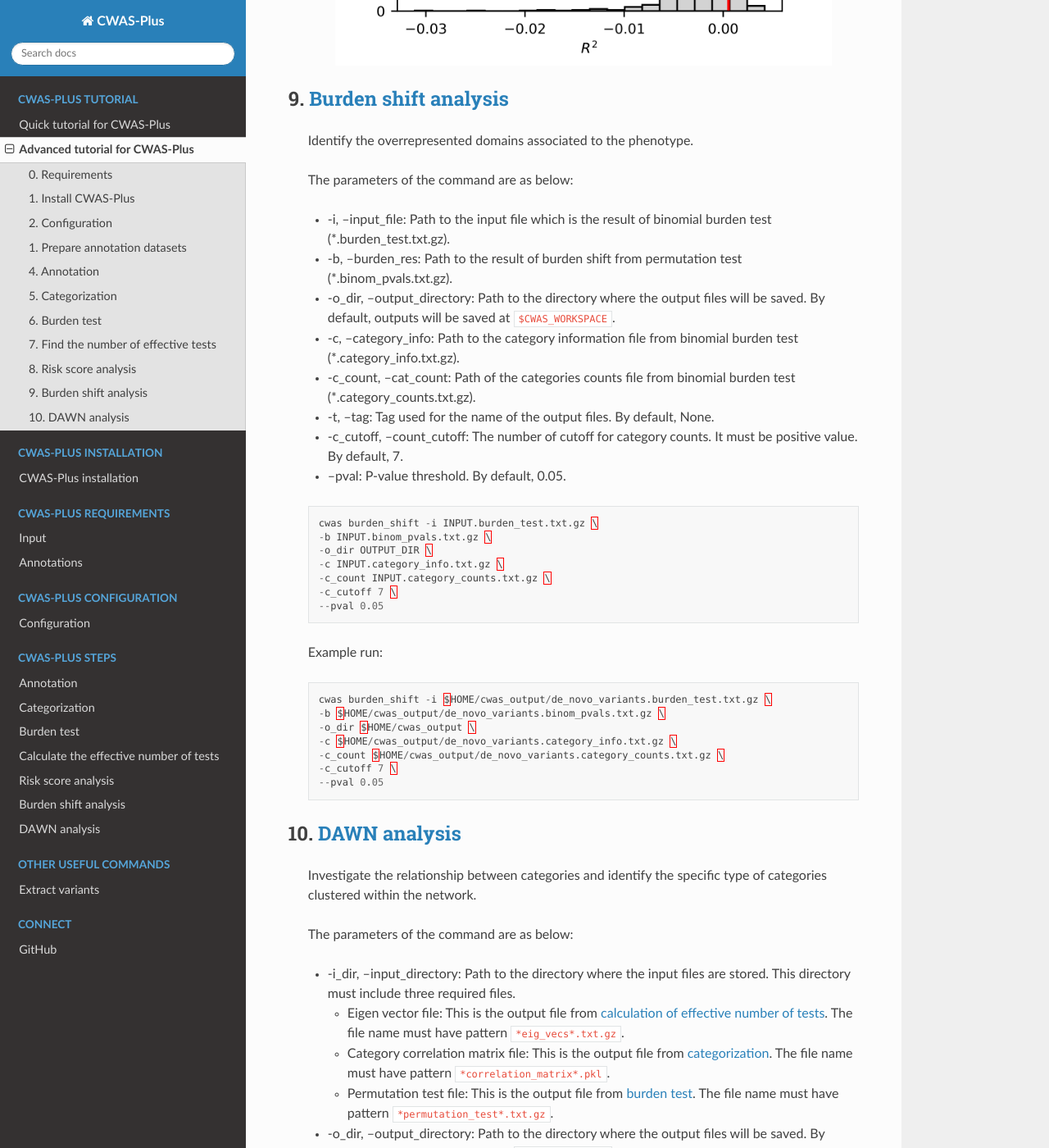
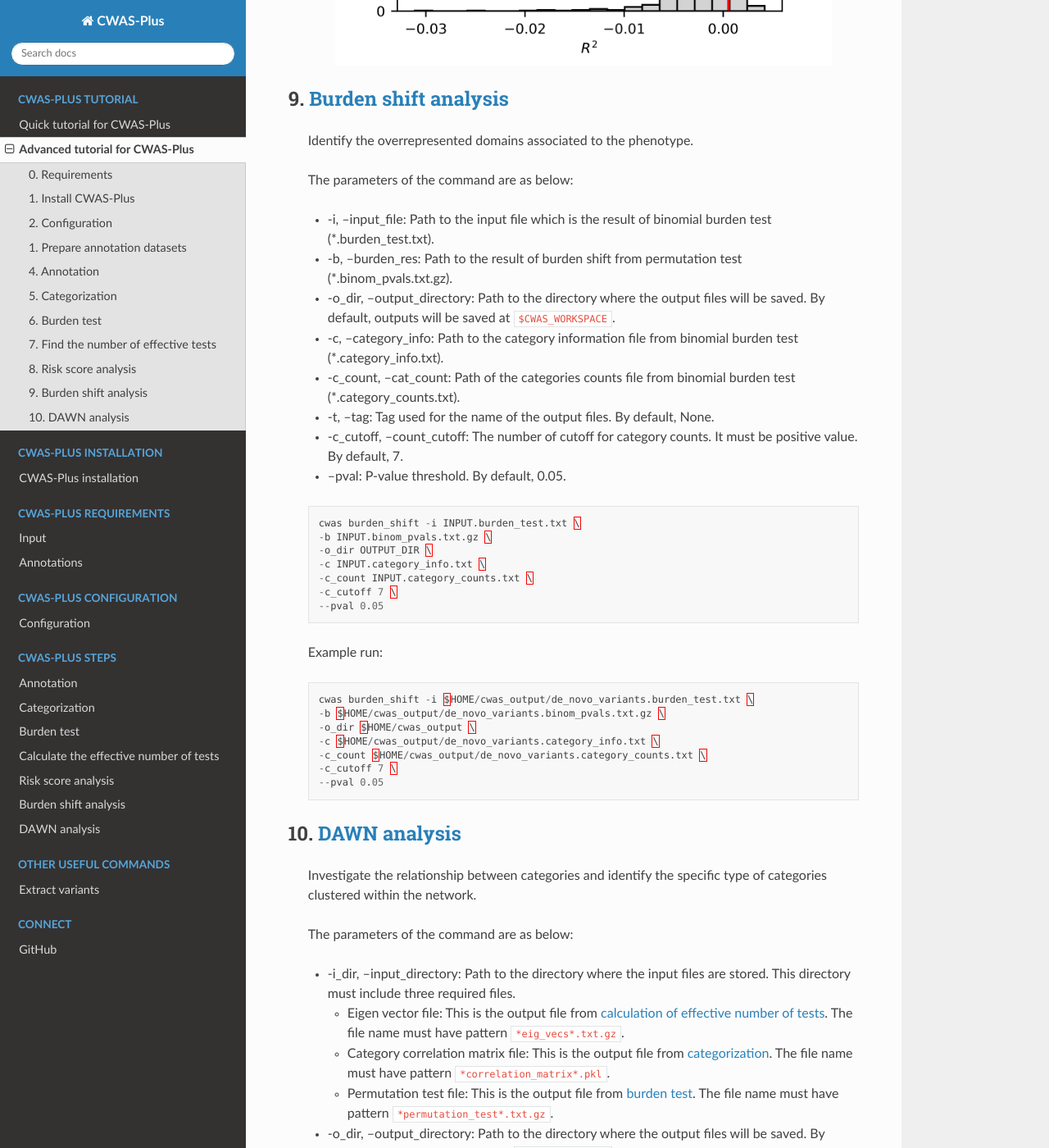
Before and after one commit to joonan-lab/cwas, a Sphinx documentation site: the page built from docs/quickstart/advanced_tutorial.rst, in a window 1280 px wide and 1400 px high, scrolled down 22223 px. Shown: the whole window at 82% size. Built offline with Sphinx 7.4.7 and the Read the Docs theme 2.0.0, drawn with Linux system fonts in a browser that asks for light colours; some of the changed text lies outside the part shown.

```diff
--- a/docs/quickstart/advanced_tutorial.rst
+++ b/docs/quickstart/advanced_tutorial.rst
@@ -455,9 +455,9 @@ This is an advanced tutorial for CWAS-Plus. Specific descriptions of arguments a
 
         cwas permutation_test -i INPUT.categorization_result.txt.gz -o_dir OUTPUT_DIR -s SAMPLE_LIST.txt -a ADJUST_FACTOR.txt -n 10000 -p 8 -b
 
-  The specific descriptions of the output files are as below. Each output file containing a specific pattern (i.e., ``.burden_test.txt.gz``, ``.permutation_test.txt.gz``, ``.binom_pvals.txt.gz``) in the file name as below will be found in the output directory.
+  The specific descriptions of the output files are as below. Each output file containing a specific pattern (i.e., ``.burden_test.txt``, ``.permutation_test.txt.gz``, ``.binom_pvals.txt.gz``) in the file name as below will be found in the output directory.
 
-  - OUTPUT.burden_test.txt.gz: The final output file containing relative risk, two-sided binomial p-value and one-sided binomial p-value of each category.
+  - OUTPUT.burden_test.txt: The final output file containing relative risk, two-sided binomial p-value and one-sided binomial p-value of each category.
   - OUTPUT.permutation_test.txt.gz: The final output file containing p-values calculated from permutations. This file will be used for :ref:`DAWN analysis <dawn>`.
   - OUTPUT.binom_pvals.txt.gz: The matrix containing binomial p-values generated from each permutation. This file will be generated only with ``-b`` option given.
 
@@ -480,9 +480,9 @@ This is an advanced tutorial for CWAS-Plus. Specific descriptions of arguments a
     $HOME/cwas_output
     ...
     ├── de_novo_variants.burden_test.volcano_plot.pdf
-    ├── de_novo_variants.burden_test.txt.gz
-    ├── de_novo_variants.category_counts.txt.gz
-    ├── de_novo_variants.category_info.txt.gz
+    ├── de_novo_variants.burden_test.txt
+    ├── de_novo_variants.category_counts.txt
+    ├── de_novo_variants.category_info.txt
     ...
 
   The ``de_novo_variants.burden_test.volcano_plot.pdf`` looks like below. Each dot in the plot is a category. The x axis refers to two-sided binomial p-values in -|log10| format. The y axis refers to the relative risk in |log2| format. The red dashed line represents a p-value threshold of 0.05.
@@ -497,7 +497,7 @@ This is an advanced tutorial for CWAS-Plus. Specific descriptions of arguments a
     :align: center
 
 
-  The ``de_novo_variants.burden_test.txt.gz`` looks like below. This output file contains the burden and significance of each category resulted from burden test.
+  The ``de_novo_variants.burden_test.txt`` looks like below. This output file contains the burden and significance of each category resulted from burden test.
 
   .. code-block:: solidity
 
@@ -524,7 +524,7 @@ This is an advanced tutorial for CWAS-Plus. Specific descriptions of arguments a
   - Z_1side: Z-score calculated from the one-sided binomial p-value.
 
 
-  The ``de_novo_variants.category_counts.txt.gz`` looks like below. This output file contains the number of variants in each category.
+  The ``de_novo_variants.category_counts.txt`` looks like below. This output file contains the number of variants in each category.
 
   .. code-block:: solidity
 
@@ -543,7 +543,7 @@ This is an advanced tutorial for CWAS-Plus. Specific descriptions of arguments a
   - Adj_counts: The adjusted number of variants in the category.
 
 
-  The ``de_novo_variants.category_info.txt.gz`` looks like below. This output file contains the additional information about the category that are useful to the users. Specifically, columns starting with ``is_`` indicate the respective group to which each category belongs, based on the gene biotype domain.
+  The ``de_novo_variants.category_info.txt`` looks like below. This output file contains the additional information about the category that are useful to the users. Specifically, columns starting with ``is_`` indicate the respective group to which each category belongs, based on the gene biotype domain.
 
   For instance, categories that have ``1`` in ``is_coding`` colmn are coding categories.
 
@@ -645,7 +645,7 @@ This is an advanced tutorial for CWAS-Plus. Specific descriptions of arguments a
     - -o_dir, --output_directory: Path to the directory where the output files will be saved. By default, outputs will be saved at ``$CWAS_WORKSPACE``.
     - -n, --num_sim: Number of eigen values to use in calculating the number of effective tests. The maximum number is equivalent to the number of categories. By default, 10000.
     - -s, --sample_info: Path to the txt file containing the sample information for each sample. This file must have three columns (``SAMPLE``, ``FAMILY``, ``PHENOTYPE``) with the exact name. Required only when input format is set to ``inter`` or ``-thr`` is not given. By default, None.
-    - -c_count, --cat_count: Path of the categories counts file from binomial burden test (\*.category_counts.txt.gz).
+    - -c_count, --cat_count: Path of the categories counts file from binomial burden test (\*.category_counts.txt).
     - -t, --tag: Tag used for the name of the output files. By default, None.
     - -c, --category_set: Path to a text file containing categories for eigen decomposition. If not specified, all of the categories (surpassing the cutoff) will be used. This file must contain ``Category`` column with the name of categories to be used.
 
@@ -671,13 +671,13 @@ This is an advanced tutorial for CWAS-Plus. Specific descriptions of arguments a
 
         .. code-block:: solidity
 
-            cwas effective_num_test -i INPUT.correlation_matrix.pkl -o_dir OUTPUT_DIR -if corr -n 10000 -ef -thr 7 -c_count INPUT.category_counts.txt.gz
+            cwas effective_num_test -i INPUT.correlation_matrix.pkl -o_dir OUTPUT_DIR -if corr -n 10000 -ef -thr 7 -c_count INPUT.category_counts.txt
 
         - Without specified cutoff: The cutoff is automatically calculated and applied to filter categories with a value (number of variants or samples) greater than or equal to cutoff. The cutoff represents the minimum number of variants (or samples) required for a one-sided binomial test with p\<0.05, assuming the null hypothesis is a Binomial(m, No. cases/No. total samples) distribution with 1 mutation in controls and m-1 mutations in cases.
 
         .. code-block:: solidity
 
-            cwas effective_num_test -i INPUT.correlation_matrix.pkl -o_dir OUTPUT_DIR -if corr -n 10000 -ef -c_count INPUT.category_counts.txt.gz
+            cwas effective_num_test -i INPUT.correlation_matrix.pkl -o_dir OUTPUT_DIR -if corr -n 10000 -ef -c_count INPUT.category_counts.txt
 
     2. Generate inputs for DAWN analysis
 
@@ -685,7 +685,7 @@ This is an advanced tutorial for CWAS-Plus. Specific descriptions of arguments a
 
         .. code-block:: solidity
 
-            cwas effective_num_test -i INPUT.correlation_matrix.pkl -o_dir OUTPUT_DIR -if corr -n 10000 -c CATEGORY_SET.txt -c_count INPUT.category_counts.txt.gz
+            cwas effective_num_test -i INPUT.correlation_matrix.pkl -o_dir OUTPUT_DIR -if corr -n 10000 -c CATEGORY_SET.txt -c_count INPUT.category_counts.txt
 
   The specific descriptions of the output files are as below. Each output file containing a specific pattern (i.e., ``.neg_lap.*.pickle``, ``.eig_vals.*.pickle``, ``.eig_vecs.*.txt.gz``) in the file name as below will be found in the output directory. If users set tag, the tag will be inserted in the file name like this: ``OUTPUT.eig_vecs.tag.txt.gz``.
 
@@ -704,7 +704,7 @@ This is an advanced tutorial for CWAS-Plus. Specific descriptions of arguments a
 
   .. code-block:: solidity
 
-    cwas effective_num_test -i $HOME/cwas_output/de_novo_variants.correlation_matrix.pkl -o_dir $HOME/cwas_output -ef -thr 7 -if corr -n 10000 -c_count $HOME/cwas_output/de_novo_variants.category_counts.txt.gz
+    cwas effective_num_test -i $HOME/cwas_output/de_novo_variants.correlation_matrix.pkl -o_dir $HOME/cwas_output -ef -thr 7 -if corr -n 10000 -c_count $HOME/cwas_output/de_novo_variants.category_counts.txt
 
   This process uses all of the cores. With 40 cores, it takes about 90 minutes.
 
@@ -783,8 +783,8 @@ This is an advanced tutorial for CWAS-Plus. Specific descriptions of arguments a
 
   .. code-block:: solidity
 
-    zcat $HOME/cwas_output/de_novo_variants.category_info.txt.gz | head -1 > $HOME/cwas_output/subset_categories.txt
-    zcat $HOME/cwas_output/de_novo_variants.category_info.txt.gz | awk '$12 == 1 && $6 == "EncodeTFBS"' >> $HOME/cwas_output/subset_categories.txt
+    zcat $HOME/cwas_output/de_novo_variants.category_info.txt | head -1 > $HOME/cwas_output/subset_categories.txt
+    zcat $HOME/cwas_output/de_novo_variants.category_info.txt | awk '$12 == 1 && $6 == "EncodeTFBS"' >> $HOME/cwas_output/subset_categories.txt
 
   Now run the below command.
 
@@ -870,22 +870,22 @@ This is an advanced tutorial for CWAS-Plus. Specific descriptions of arguments a
 
   The parameters of the command are as below:
 
-  - -i, --input_file: Path to the input file which is the result of binomial burden test (\*.burden_test.txt.gz).
+  - -i, --input_file: Path to the input file which is the result of binomial burden test (\*.burden_test.txt).
   - -b, --burden_res: Path to the result of burden shift from permutation test (\*.binom_pvals.txt.gz).
   - -o_dir, --output_directory: Path to the directory where the output files will be saved. By default, outputs will be saved at ``$CWAS_WORKSPACE``.
-  - -c, --category_info: Path to the category information file from binomial burden test (\*.category_info.txt.gz).
-  - -c_count, --cat_count: Path of the categories counts file from binomial burden test (\*.category_counts.txt.gz).
+  - -c, --category_info: Path to the category information file from binomial burden test (\*.category_info.txt).
+  - -c_count, --cat_count: Path of the categories counts file from binomial burden test (\*.category_counts.txt).
   - -t, --tag: Tag used for the name of the output files. By default, None.
   - -c_cutoff, --count_cutoff: The number of cutoff for category counts. It must be positive value. By default, 7.
   - --pval: P-value threshold. By default, 0.05.
 
   .. code-block:: solidity
 
-    cwas burden_shift -i INPUT.burden_test.txt.gz \
+    cwas burden_shift -i INPUT.burden_test.txt \
     -b INPUT.binom_pvals.txt.gz \
     -o_dir OUTPUT_DIR \
-    -c INPUT.category_info.txt.gz \
-    -c_count INPUT.category_counts.txt.gz \
+    -c INPUT.category_info.txt \
+    -c_count INPUT.category_counts.txt \
     -c_cutoff 7 \
     --pval 0.05
 
@@ -894,11 +894,11 @@ This is an advanced tutorial for CWAS-Plus. Specific descriptions of arguments a
 
   .. code-block:: solidity
 
-    cwas burden_shift -i $HOME/cwas_output/de_novo_variants.burden_test.txt.gz \
+    cwas burden_shift -i $HOME/cwas_output/de_novo_variants.burden_test.txt \
     -b $HOME/cwas_output/de_novo_variants.binom_pvals.txt.gz \
     -o_dir $HOME/cwas_output \
-    -c $HOME/cwas_output/de_novo_variants.category_info.txt.gz \
-    -c_count $HOME/cwas_output/de_novo_variants.category_counts.txt.gz \
+    -c $HOME/cwas_output/de_novo_variants.category_info.txt \
+    -c_count $HOME/cwas_output/de_novo_variants.category_counts.txt \
     -c_cutoff 7 \
     --pval 0.05
 
@@ -954,7 +954,7 @@ This is an advanced tutorial for CWAS-Plus. Specific descriptions of arguments a
       -r 2,500 \
       -s 123 \
       -t test \
-      -c_count $HOME/cwas_output/de_novo_variants.category_counts.txt.gz \
+      -c_count $HOME/cwas_output/de_novo_variants.category_counts.txt \
       -CT 2 \
       -CR 0.7 \
       -S 20 \
```
